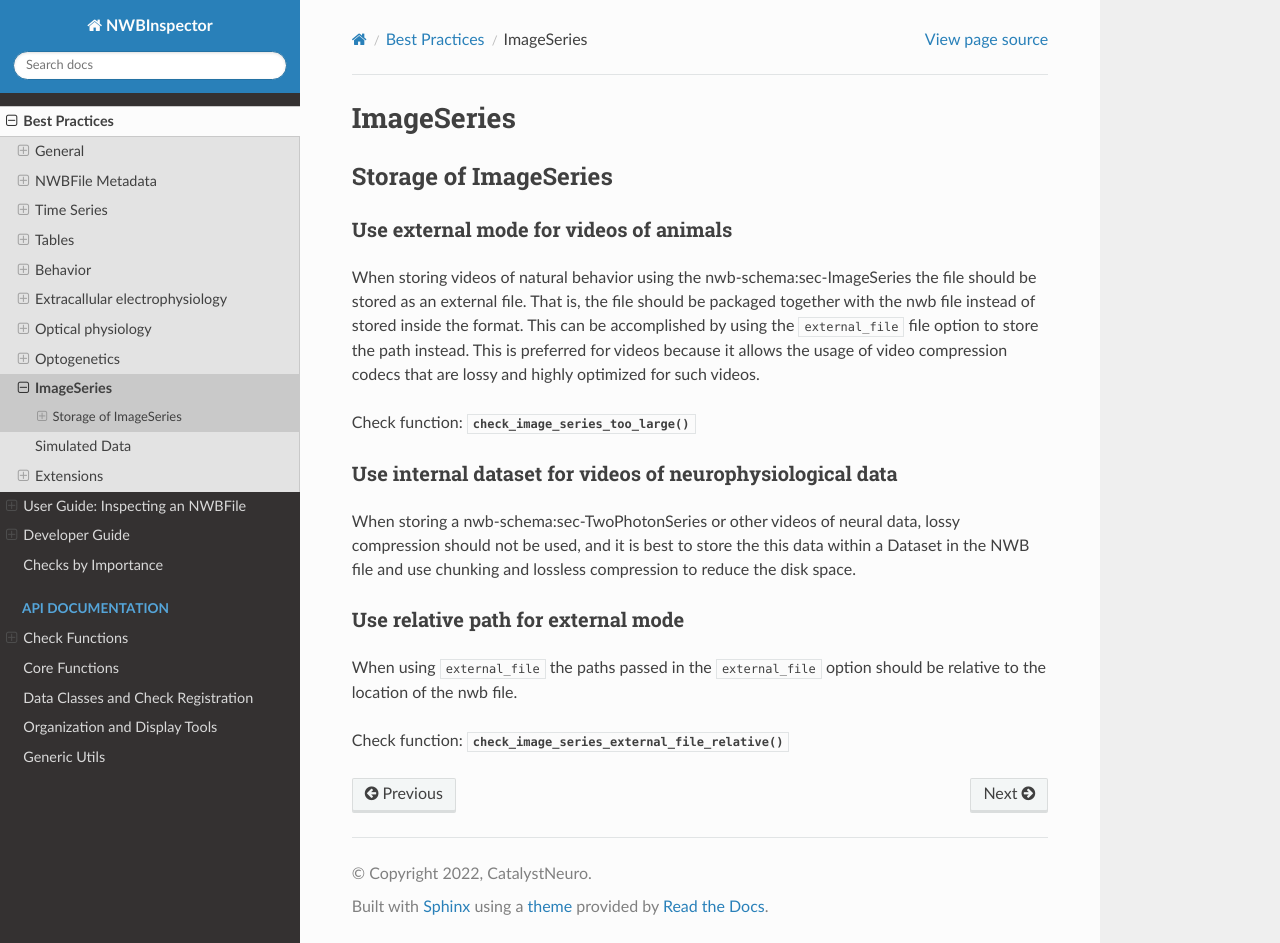
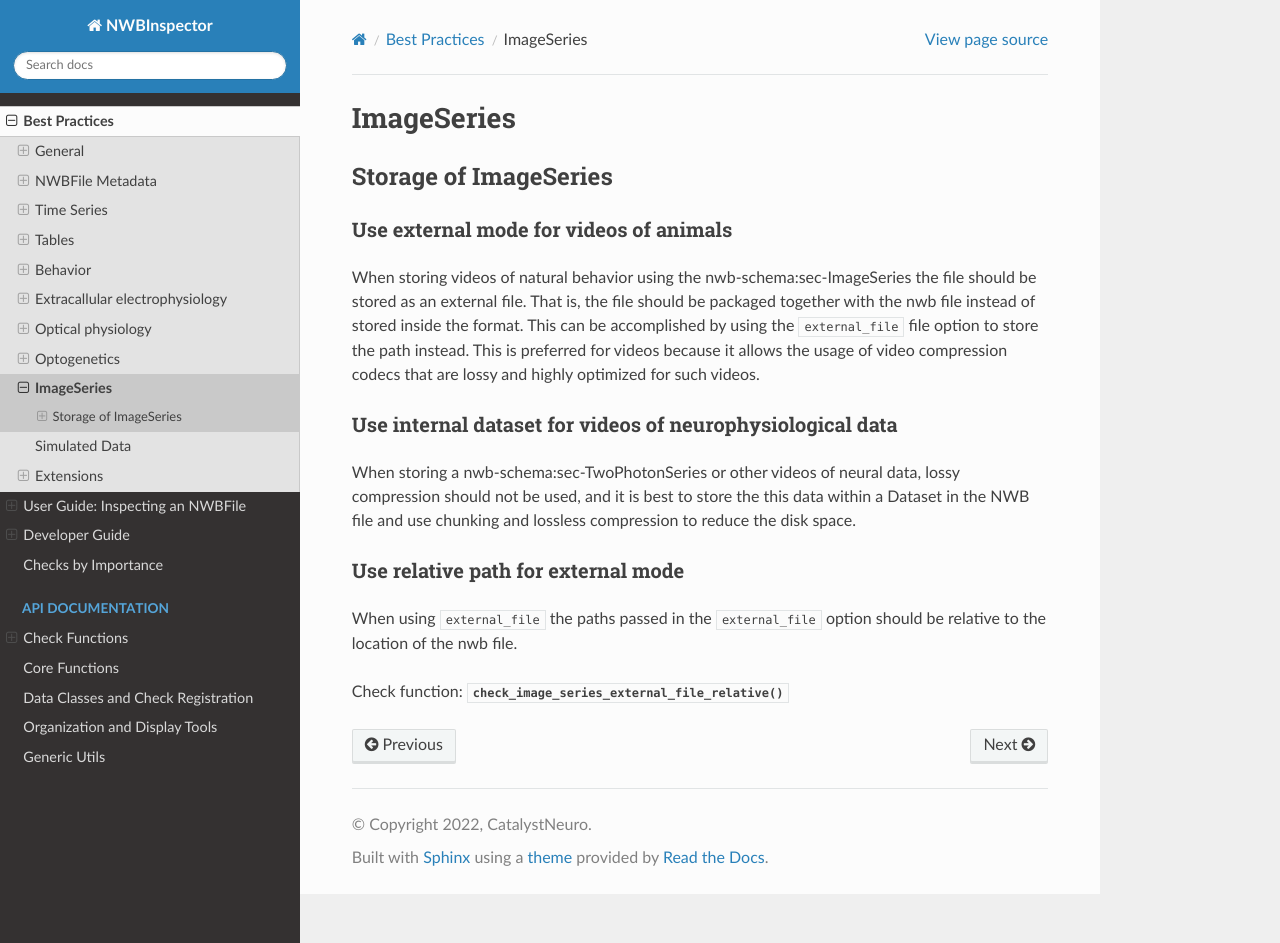
Before and after one commit to NeurodataWithoutBorders/nwbinspector, a Sphinx documentation site: the page built from docs/best_practices/image_series.rst, in a window 1280 px wide and 943 px high. Built offline with Sphinx 7.4.7 and the Read the Docs theme 2.0.0, drawn with Linux system fonts in a browser that asks for light colours.

Commit message:
this check is missing. I also don't know how we would check this automatically

```diff
--- a/docs/best_practices/image_series.rst
+++ b/docs/best_practices/image_series.rst
@@ -13,8 +13,6 @@ When storing videos of natural behavior using the :ref:`nwb-schema:sec-ImageSeri
 an external file. That is, the file should be packaged together with the nwb file instead of stored inside the format.
 This can be accomplished by using  the ``external_file`` file option to store the path instead. This is preferred for
 videos because it allows the usage of video compression codecs that are lossy and highly optimized for such videos.
-
-Check function: :py:meth:`~nwbinspector.checks.check_image_series_too_large`
 
 
 Use internal dataset for videos of neurophysiological data
```
